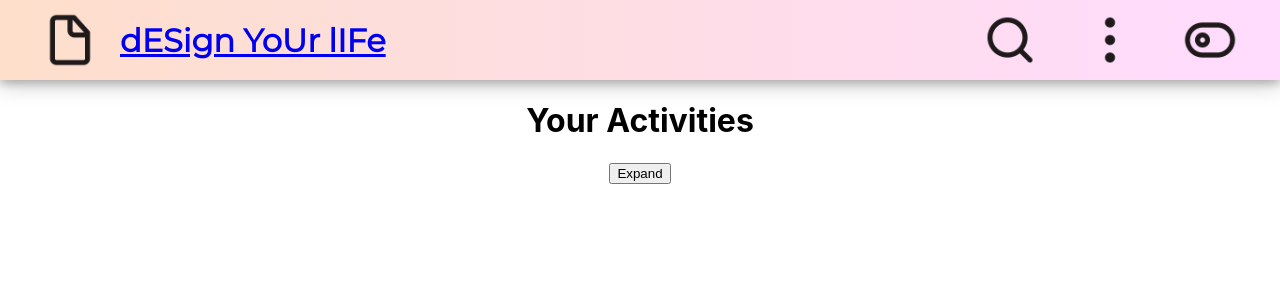
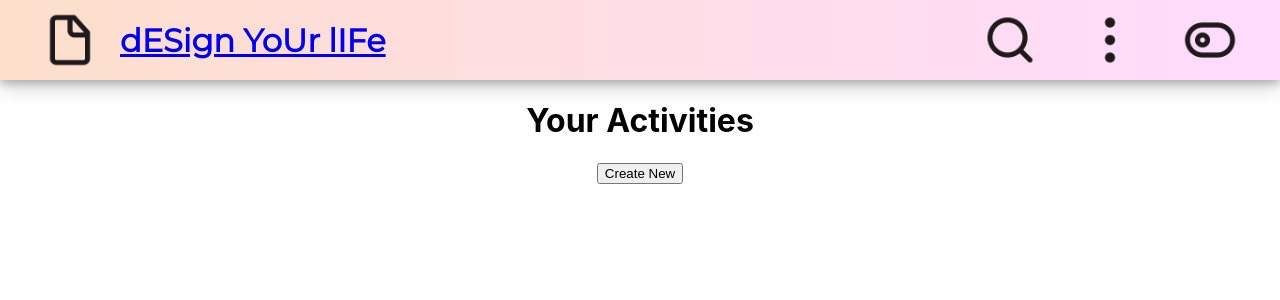
Before and after one commit to Design-Your-Life-Build-Week/Front-End, a React (Create React App) app in the folder client/: page /activities in a window 1280 px wide. Shown: the top 300 px of the page. Built offline with nearby package versions, Linux system fonts and the light colour scheme.

Commit message:
testing functionality

```diff
--- a/client/src/components/ActivityComponents/ActivityBuilder.jsx
+++ b/client/src/components/ActivityComponents/ActivityBuilder.jsx
@@ -42,7 +42,7 @@ return (
     <YourActivities>
 
         <H1>Your Activities</H1>
-        <Expand onClick={() => setShowText(!showText)}>Expand</Expand>
+        <Expand onClick={() => setShowText(!showText)}>Create New</Expand>
         {showText && <div>
             <ActivityForm addNewActivity={addNewActivity}/>
         </div>}
```
